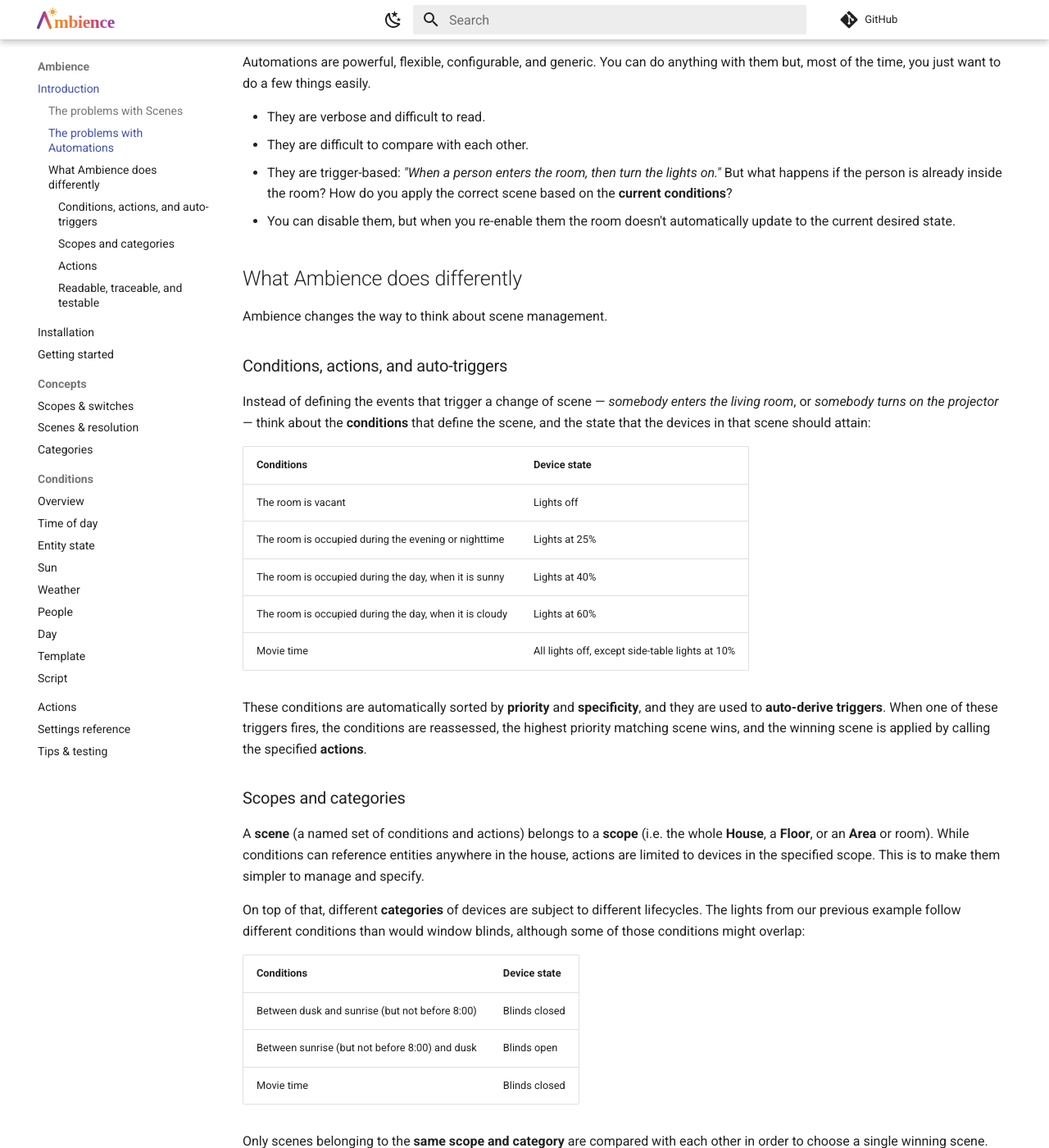
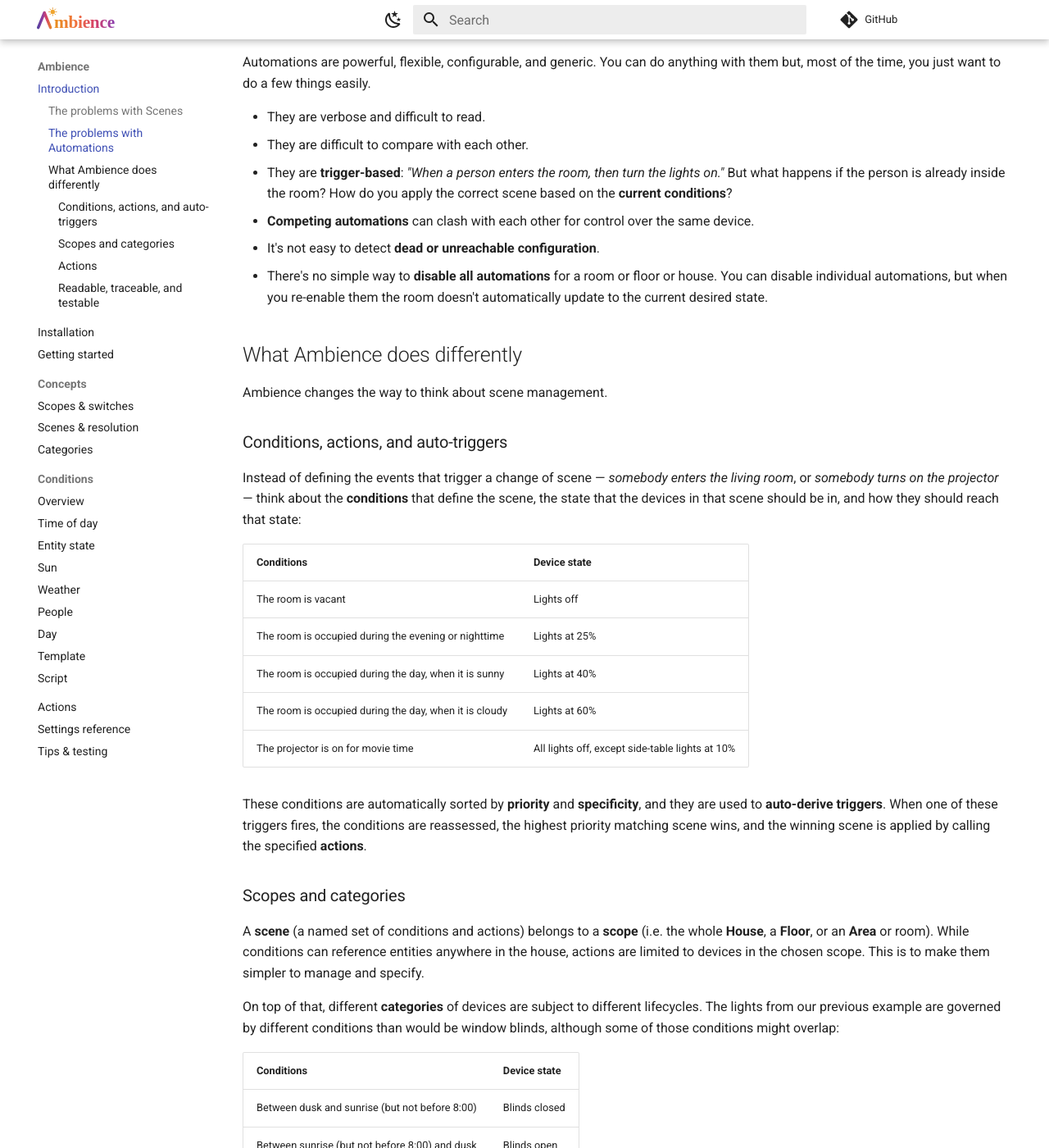
Before and after one commit to clintongormley/ambience, an MkDocs documentation site: the page built from docs/index.md, in a window 1280 px wide and 1400 px high, scrolled down 716 px. Shown: the whole window at 82% size. Built offline with MkDocs 1.6.1 and Material for MkDocs 9.7.7, drawn with Linux system fonts in a browser that asks for light colours; comment, search, counter and statistics services are not loaded; some of the changed text lies outside the part shown.

Commit message:
docs(site): expand automation problems, fix typo, link to installation

```diff
--- a/docs/index.md
+++ b/docs/index.md
@@ -2,27 +2,38 @@
 
 ![Ambience](assets/logo-light.svg)
 
-Ambience is a **condition-based scene engine** for Home Assistant. You describe scenes for a room (_"Room is empty"_,
-_"Movie time"_), along with the conditions under which each scene should apply (_"Projector is turned on"_, _"Person in
-room"_, _"Daytime"_, _"Cloudy weather"_). Ambience watches your home and applies the best-matching scene automatically.
+Ambience is a **condition-based scene engine** for Home Assistant. You describe
+scenes for a room (_"Room is empty"_, _"Movie time"_), along with the conditions
+under which each scene should apply (_"Projector is turned on"_, _"Person in
+room"_, _"Daytime"_, _"Cloudy weather"_). Ambience watches your home and applies
+the best-matching scene automatically.
 
 ## The problems with Scenes
 
 Home Assistant already has a concept called Scenes.
 
-- They describe the desired state of the devices in the room, not how those devices should reach that state.
-- They are verbose, difficult to read, and it's difficult to compare one with another.
+- They describe the desired state of the devices in the room, not how those
+  devices should reach that state.
+- They can be verbose, difficult to read, and it's difficult to compare one with
+  another.
 
 ## The problems with Automations
 
-Automations are powerful, flexible, configurable, and generic. You can do anything with them but, most of the time, you
-just want to do a few things easily.
+Automations are powerful, flexible, configurable, and generic. You can do
+anything with them but, most of the time, you just want to do a few things
+easily.
 
 - They are verbose and difficult to read.
 - They are difficult to compare with each other.
-- They are trigger-based: _"When a person enters the room, then turn the lights on."_ But what happens if the person is
-  already inside the room? How do you apply the correct scene based on the **current conditions**?
-- You can disable them, but when you re-enable them the room doesn't automatically update to the current desired state.
+- They are **trigger-based**: _"When a person enters the room, then turn the
+  lights on."_ But what happens if the person is already inside the room? How do
+  you apply the correct scene based on the **current conditions**?
+- **Competing automations** can clash with each other for control over the same
+  device.
+- It's not easy to detect **dead or unreachable configuration**.
+- There's no simple way to **disable all automations** for a room or floor or
+  house. You can disable individual automations, but when you re-enable them the
+  room doesn't automatically update to the current desired state.
 
 ## What Ambience does differently
 
@@ -30,9 +41,10 @@ Ambience changes the way to think about scene management.
 
 ### Conditions, actions, and auto-triggers
 
-Instead of defining the events that trigger a change of scene — _somebody enters the living room_, or _somebody turns
-on the projector_ — think about the **conditions** that define the scene, and the state that the devices in that scene
-should attain:
+Instead of defining the events that trigger a change of scene — _somebody enters
+the living room_, or _somebody turns on the projector_ — think about the
+**conditions** that define the scene, the state that the devices in that scene
+should be in, and how they should reach that state:
 
 | Conditions                                             | Device state                                    |
 | ------------------------------------------------------ | ----------------------------------------------- |
@@ -40,48 +52,58 @@ should attain:
 | The room is occupied during the evening or nighttime   | Lights at 25%                                   |
 | The room is occupied during the day, when it is sunny  | Lights at 40%                                   |
 | The room is occupied during the day, when it is cloudy | Lights at 60%                                   |
-| Movie time                                             | All lights off, except side-table lights at 10% |
+| The projector is on for movie time                     | All lights off, except side-table lights at 10% |
 
-These conditions are automatically sorted by **priority** and **specificity**, and they are used to **auto-derive
-triggers**. When one of these triggers fires, the conditions are reassessed, the highest priority matching scene wins,
-and the winning scene is applied by calling the specified **actions**.
+These conditions are automatically sorted by **priority** and **specificity**,
+and they are used to **auto-derive triggers**. When one of these triggers fires,
+the conditions are reassessed, the highest priority matching scene wins, and the
+winning scene is applied by calling the specified **actions**.
 
 ### Scopes and categories
 
-A **scene** (a named set of conditions and actions) belongs to a **scope** (i.e. the whole **House**, a **Floor**, or an
-**Area** or room). While conditions can reference entities anywhere in the house, actions are limited to devices in the
-specified scope. This is to make them simpler to manage and specify.
+A **scene** (a named set of conditions and actions) belongs to a **scope** (i.e.
+the whole **House**, a **Floor**, or an **Area** or room). While conditions can
+reference entities anywhere in the house, actions are limited to devices in the
+chosen scope. This is to make them simpler to manage and specify.
 
-On top of that, different **categories** of devices are subject to different lifecycles. The lights from our previous
-example follow different conditions than would window blinds, although some of those conditions might overlap:
+On top of that, different **categories** of devices are subject to different
+lifecycles. The lights from our previous example are governed by different
+conditions than would be window blinds, although some of those conditions might
+overlap:
 
 | Conditions                                     | Device state  |
 | ---------------------------------------------- | ------------- |
 | Between dusk and sunrise (but not before 8:00) | Blinds closed |
 | Between sunrise (but not before 8:00) and dusk | Blinds open   |
-| Movie time                                     | Blinds closed |
+| The projector is on for movie time             | Blinds closed |
 
-Only scenes belonging to the **same scope and category** are compared with each other in order to choose a single
-winning scene.
+A **single winning scene** is chosen only from the scenes belonging to the
+**same scope and category**.
 
 ### Actions
 
-Home Assistant Scenes allow you to specify the state that you want devices to achieve. In Ambience you specify which
-**actions** to call to apply the new state. That means you can control how entities achieve the desired state.
+Home Assistant Scenes allow you to specify the state that you want devices to
+achieve. In Ambience you specify which **actions** to call to apply the new
+state. That means you can control how entities achieve the desired state.
 
-For instance, many lights don't support the `transition` parameter provided in HA Scenes. Instead you can use the
-[Fado Light Fader](https://github.com/clintongormley/ha-fado) custom integration that provides smooth light fading for
-brightness, colours, and colour temperatures, and support for native transitions where available.
+For instance, many lights don't support the `transition` parameter provided in
+HA Scenes. Instead you can use the
+[Fado Light Fader](https://github.com/clintongormley/ha-fado) custom integration
+that provides smooth light fading for brightness, colours, and colour
+temperatures, and support for native transitions where available.
 
-To make scene configuration simpler, you expose just the actions that you need, with just the fields that matter to you.
+To make scene configuration simpler, you expose just the actions that you need,
+with just the fields that matter to you.
 
 ### Readable, traceable, and testable
 
-Scenes are described using human-friendly language with a compact format, which makes them easy to understand and to
-compare with each other.
+Scenes are described using human-friendly language with a compact format, which
+makes them easy to understand and to compare with each other.
 
-Extensive debug logging is available, along with the ability to trace the decisions made for each scope and
-category to understand why a particular scene won, and what actions were applied. You can even use the simulator to
-change the current conditions (e.g. time or weather) to see if your conditions are working as you expected.
+Extensive debug logging is available, along with the ability to trace the
+decisions made for each scope and category to understand why a particular scene
+won, and what actions were applied. You can even use the simulator to change the
+current conditions (e.g. time or weather) to see if your conditions are working
+as you expected.
 
-Ready to try it? Start with [Getting started](getting-started.md).
+Ready to try it? Start with [Installation](installation.md).
```
